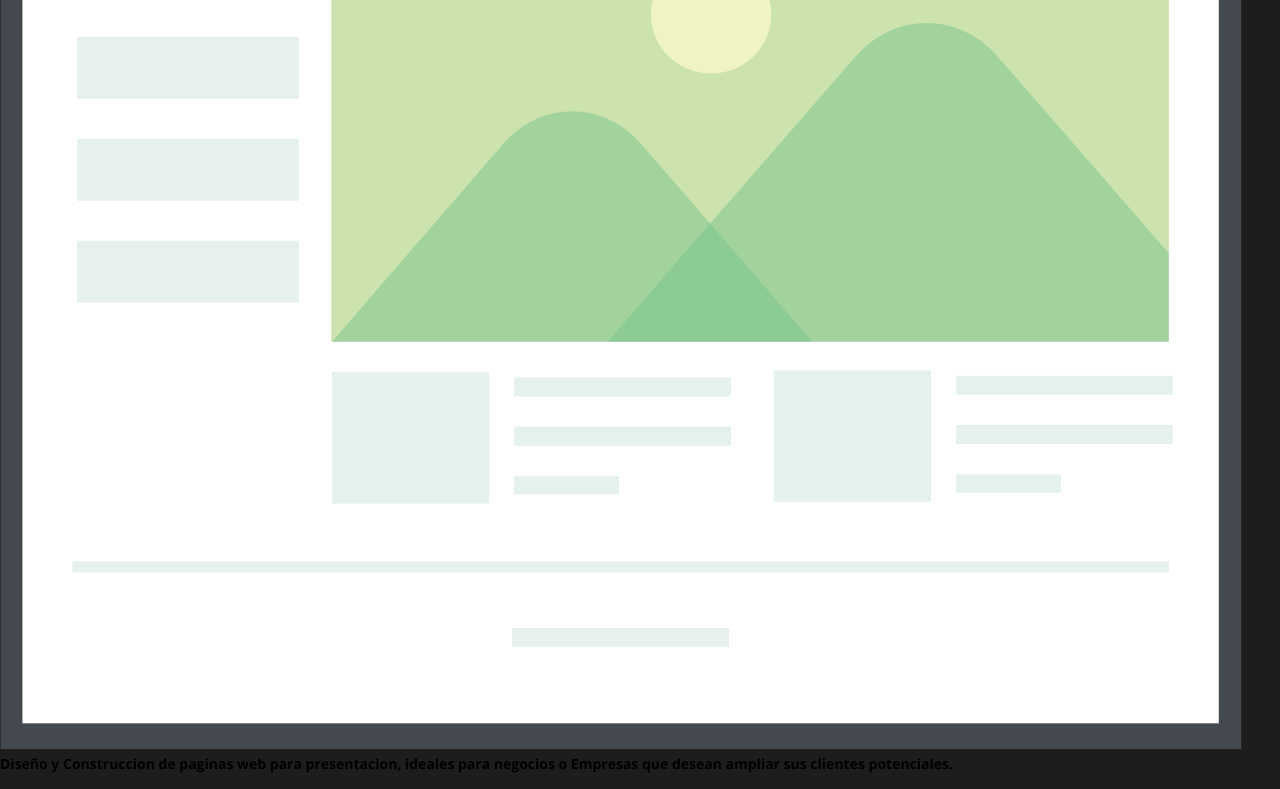
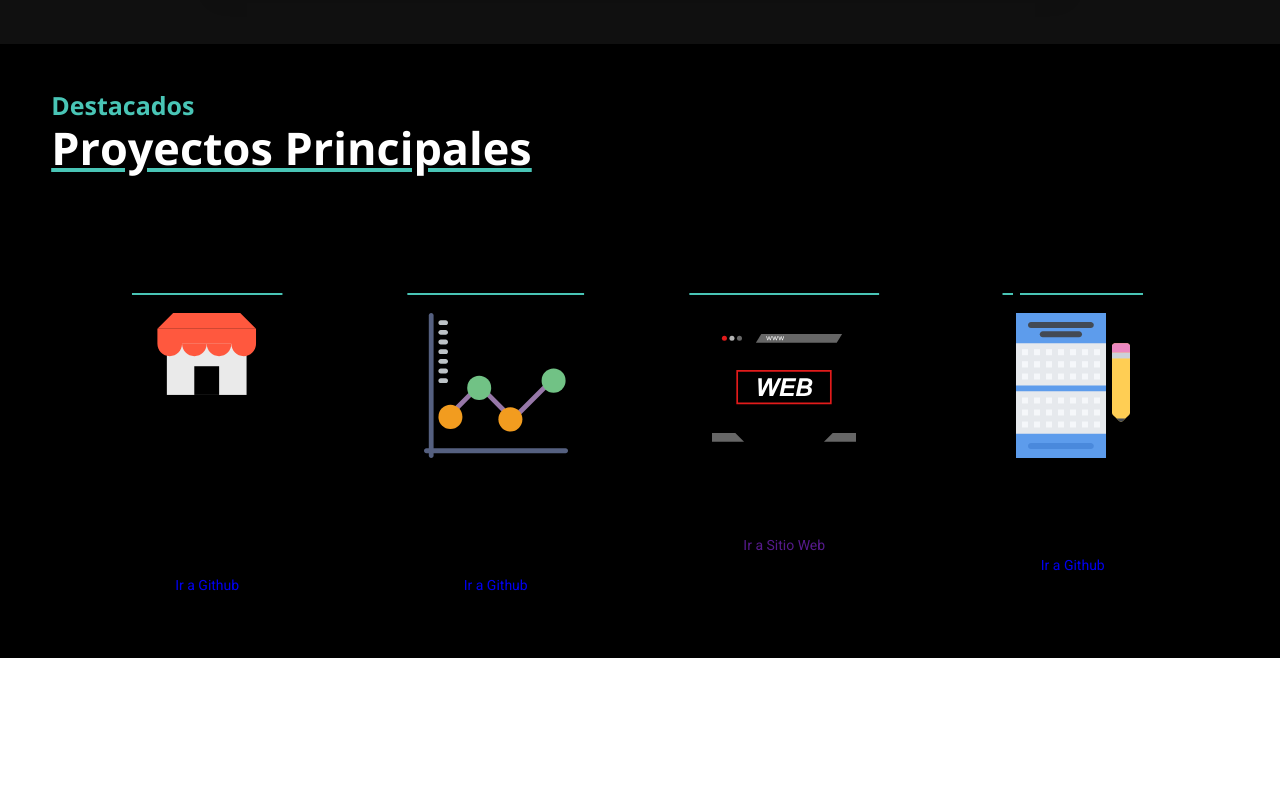
Before and after one commit to jairoDGM/Personal_Website, an Angular app in the folder frontend/: page / in a window 1280 px wide. Shown: the part 2000-2789 px from the top of the page. Built offline with nearby package versions, Linux system fonts and the light colour scheme.

Commit message:
pagina para pantallas pequeñas computadores terminada V1

```diff
--- a/frontend/src/app/componentes/about-me/about-me.component.scss
+++ b/frontend/src/app/componentes/about-me/about-me.component.scss
@@ -1156,8 +1156,8 @@
                     align-items: center;
                     margin: 1%;
                     img{
-                        height: 100%;
-                        width: 100%;
+                        height: 90%;
+                        width: 90%;
                     }
                 }
                 #info{
@@ -1176,10 +1176,16 @@
                         text-decoration-color: #49c5b6;
                         margin-bottom: 5%;
                     }
-                    p{
+                    .texto_plano{
                       color: white;
                       margin-right: 5%;
-                        margin-bottom: 5%;
+                      margin-bottom: 7%;
+                      line-height: 150%;
+                      font-size: 20px;
+                  }
+                  #contacto{
+                      color: white;
+                      font-size: 35px;
                   }
                   #redes{
                       border-style: solid;
@@ -1189,10 +1195,14 @@
                       justify-content: space-around;
                       flex-wrap: wrap;
                       img{
-                            height: 70px;
-                            width: 70px;
+                          height: 60px;
+                          width: 60px;
                       }
-                        margin-bottom: 4%;
+                      img:hover{
+                          height: 67px;
+                          width: 67px;
+                      }
+                      margin-bottom: 6%;
                   }
                 }
 
@@ -1200,11 +1210,294 @@
         }
         #MyServices{
           width: 100%;
-            background-color: rgb(30, 29, 29);
+          background-color: rgb(16, 16, 16);
+          #contenido3{
+              display: flex;
+              flex-direction: column;
+              justify-content: center;
+              margin: 4%;
+
+              #header{
+                  .subtitulo{
+                      color: #49c5b6;
+                      font-size: 25px;
+                      margin-bottom: 2%;
+                  }
+                  .titulo{
+                      color: white;
+                      font-size: 45px;
+                      text-decoration: underline;
+                      text-decoration-color: #49c5b6;
+                      margin-bottom: 7%;
+                  }
+              }
+              #tarjetas{
+                  display: flex;
+                  flex-direction: row;
+                  justify-content: center;
+                  justify-content: space-between;
+                  margin: 1%;
+                  .card {
+                      width: 28%;
+
+                      background: #f8f9fa;
+                      position: relative;
+                      box-shadow: 15px 15px 50px #adb5bd75;
+                      text-align: center;
+                      transition: all 0.3s ease-in;
+                      img{
+                          width: 50%;
+                      }
+                    }
+
+                    .card h1 {
+                      margin: 5%;
+                      text-decoration: underline;
+                      text-decoration-color: #49c5b6;
+                    }
+
+                    .card p {
+                      transition: all 0.3s ease-in;
+                      color: white;
+                      margin: 6%;
+                      font-size: 20px;
+                    }
+
+                    .card:hover {
+                      cursor: pointer;
+                      box-shadow: none;
+                    }
+
+                    .card:hover p {
+                      transform: scale(1);
+                      color: #f8f9fa;
+                    }
+
+                    .card::before {
+                      content: '';
+                      width: 100%;
+                      height: 0;
+                      background: #49c5b6;
+                      position: absolute;
+                      left: 0;
+                      bottom: 0;
+                          /* Or Top */
+                      transition: 0.3s ease-in-out;
+                      z-index: 0;
+                    }
+
+                    .card:hover::before {
+                      height: 100%;
+                    }
+              }
+              #conocimientos{
+
+                  margin-top: 4%;
+                  .titulo{
+                      color: white;
+                      font-size: 45px;
+                      text-decoration: underline;
+                      text-decoration-color: #49c5b6;
+                      margin-bottom: 7%;
+                  }
+                  body {
+                      align-items: center;
+                      background: #E3E3E3;
+                      display: flex;
+                      height: 100vh;
+                      justify-content: center;
+                  }
+
+                  @mixin white-gradient {
+                      background: linear-gradient(to right,  rgba(255,255,255,1) 0%,rgba(255,255,255,0) 100%);
+                  }
+
+                  $animationSpeed: 20s;
+
+                  // Animation
+                  @keyframes scroll {
+                      0% { transform: translateX(0); }
+                      100% { transform: translateX(calc(-250px * 7))}
+                  }
+
+
+                  // Styling
+                  .slider {
+                      background: white;
+                      box-shadow: 0 10px 20px -5px rgba(0, 0, 0, .125);
+                      height: 100px;
+                      margin: auto;
+                      overflow:hidden;
+                      position: relative;
+                      width: 860px;
+
+                      &::before,
+                      &::after {
+                          @include white-gradient;
+                          content: "";
+                          height: 100px;
+                          position: absolute;
+                          width: 200px;
+                          z-index: 2;
+                      }
+
+                      &::after {
+                          right: 0;
+                          top: 0;
+                          transform: rotateZ(180deg);
+                      }
+
+                      &::before {
+                          left: 0;
+                          top: 0;
+                      }
+
+                      .slide-track {
+                          animation: scroll $animationSpeed linear infinite;
+                          display: flex;
+                          width: calc(250px * 14);
+                      }
+
+                      .slide {
+                          height: 100px;
+                          width: 250px;
+                      }
+                  }
+              }
+
+          }
         }
         #proyectos{
           width: 100%;
-            background-color: rgb(30, 29, 29);
+          background-color: black;
+          #contenido4{
+              display: flex;
+              flex-direction: column;
+              justify-content: center;
+              margin: 4%;
+
+              #header{
+                  .subtitulo{
+                      color: #49c5b6;
+                      font-size: 25px;
+                      margin-bottom: 2%;
+                  }
+                  .titulo{
+                      color: white;
+                      font-size: 45px;
+                      text-decoration: underline;
+                      text-decoration-color: #49c5b6;
+                      margin-bottom: 7%;
+                  }
+              }
+              #creaciones{
+                display: flex;
+                flex-direction: row;
+                justify-content: center;
+                justify-content: space-between;
+                margin: 1%;
+                /*ESTILO PARA LAS CARDS*/
+                .card_project {
+                    width: 25%;
+                    border: 6px solid gray;
+                    background: #f8f9fa;
+                    position: relative;
+                    box-shadow: 15px 15px 50px #adb5bd75;
+                    text-align: center;
+                    transition: all 0.3s ease-in;
+                    img{
+                        width: 50%;
+                    }
+                  }
+
+                  .card_project h1 {
+                    margin: 5%;
+                    text-decoration: underline;
+                    text-decoration-color: #49c5b6;
+                  }
+
+                  .card_project p {
+                    transition: all 0.3s ease-in;
+                    color: white;
+                    margin: 6%;
+                    font-size: 15px;
+                  }
+
+                  .card_project:hover {
+                    cursor: pointer;
+                    box-shadow: none;
+                  }
+
+                  .card_project:hover p {
+                    transform: scale(1);
+                    color: #f8f9fa;
+                  }
+
+                  .card_project::before {
+                    content: '';
+                    width: 100%;
+                    height: 0;
+                    background: #49c5b6;
+                    position: absolute;
+                    left: 0;
+                    bottom: 0;
+                        /* Or Top */
+                    transition: 0.3s ease-in-out;
+                    z-index: 0;
+                  }
+
+                  .card_project:hover::before {
+                    height: 100%;
+                  }
+
+                  /*ESTILOS PARA LOS BOTONES*/
+                  .btn41-43 {
+                    padding: 10px 25px;
+                    font-family: "Roboto", sans-serif;
+                    font-weight: 500;
+                    background: transparent;
+                    outline: none !important;
+                    cursor: pointer;
+                    transition: all 0.3s ease;
+                    position: relative;
+                    display: inline-block;
+                    margin-bottom: 5%;
+                  }
+
+                  .btn-41 {
+                    border: 2px solid rgb(255, 255, 255);
+                    z-index: 1;
+                    color: white;
+                  }
+
+                  .btn-41:after {
+                    position: absolute;
+                    content: "";
+                    width: 0;
+                    height: 100%;
+                    top: 0;
+                    left: 0;
+                    direction: rtl;
+                    z-index: -1;
+                    background: rgb(255, 255, 255);
+                    transition: all 0.3s ease;
+                  }
+
+                  .btn-41:hover {
+                    color: rgb(0, 0, 0);
+                  }
+
+                  .btn-41:hover:after {
+                    left: auto;
+                    right: 0;
+                    width: 100%;
+                  }
+
+                  .btn-41:active {
+                    top: 2px;
+                  }
+            }
+          }
         }
 
     }
@@ -1214,7 +1507,7 @@
 
 
 /*PANTALLAS TELFONOS GENERAL*/
-@media screen and (max-width: 790px) {
+@media screen and (max-width: 1000px) {
     body{
         background-color: blue;
         #mainBar{
```
Lines whose indentation alone changed are shown as unchanged.
